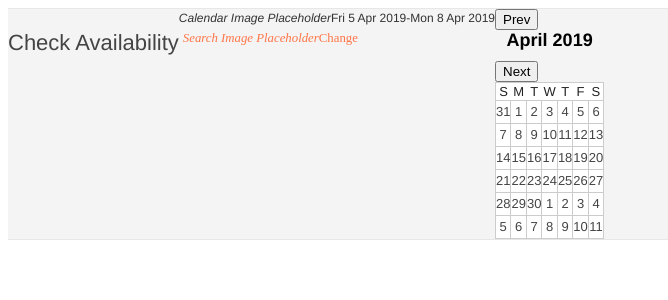
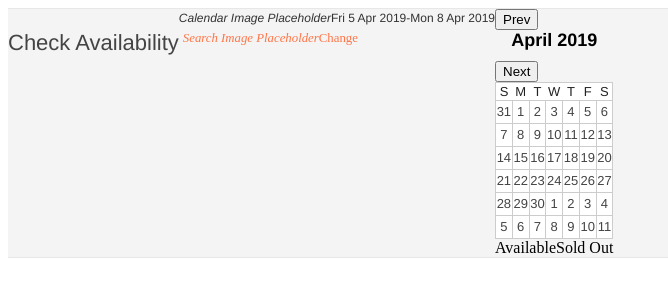
Before and after one commit to das-haustelles/rich-front-end-capstone, a React app: page / in a window 1280 px wide. Shown: the top 300 px of the page, without its empty margins (0-668 px from the left). Built offline with nearby package versions, Linux system fonts and the light colour scheme.

Commit message:
Add legend to bottom of calendar

```diff
--- a/client/src/components/Calendar.jsx
+++ b/client/src/components/Calendar.jsx
@@ -77,6 +77,10 @@ class Calendar extends React.Component {
             ))}
           </tbody>
         </Table>
+          <div>
+            <span>Available</span>
+            <span>Sold Out</span>
+          </div>
       </div>
     )
   }
--- a/client/src/index.jsx
+++ b/client/src/index.jsx
@@ -11,7 +11,7 @@ const Availability = styled.section`
   border-bottom: 1px solid #e7e7e7;
   display: flex;
   flex-direction: row;
-`
+`;
 const Header = styled.h2`
   font-size: 22px;
   font-family: "Noto",Helvetica,Arial,sans-serif;
@@ -20,7 +20,6 @@ const Header = styled.h2`
   color: #444444;
   text-align: start;
 `;
-
 const DateRange = styled.div`
   color: #333333;
   font-size: 12px;
```
